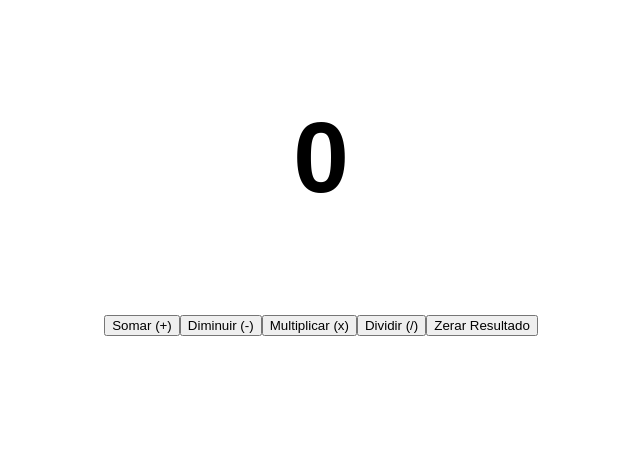
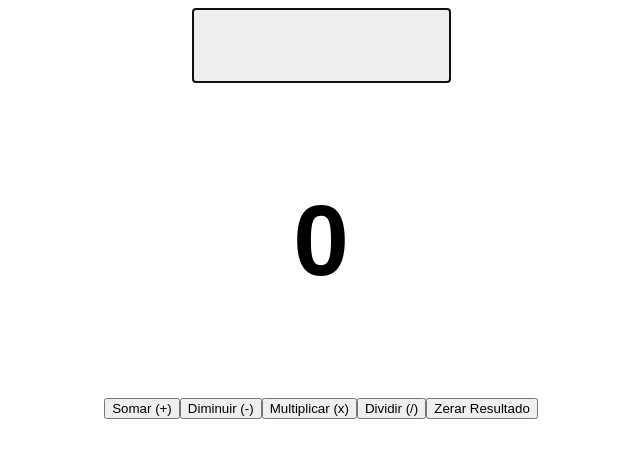
Before and after one commit to fernandomette/Contador_JSX_React_dois, a React (Create React App) app: page / in a window 1280 px wide. Shown: the top 458 px of the page, without its empty margins (319-959 px from the left). Built offline with nearby package versions, Linux system fonts and the light colour scheme.

Commit message:
Fim de funções básicas

```diff
--- a/src/components/Calculadora/index.css
+++ b/src/components/Calculadora/index.css
@@ -14,7 +14,6 @@ h3 {
   text-align: center;
 }
 
-
 ul li {
   background: #eee;
   font-size: 18px;
@@ -22,3 +21,12 @@ ul li {
   font-family: Arial, sans-serif;
   text-align: center;
 }
+
+#caixanumerodigitado{
+  background: #eee;
+  font-size: 60px;
+  text-align: center;
+  font-family: Arial, sans-serif;
+  text-align: center;
+  size: 5;
+}
--- a/src/components/Calculadora/index.jsx
+++ b/src/components/Calculadora/index.jsx
@@ -23,15 +23,20 @@ export default function Calculadora() {
   }
 
   function somar() {
-    var numeroDigitado = 0; //Valor da caixa digitado
+    var numeroDigitado = recebeZeroseVazio(parseFloat(document.getElementById("caixanumerodigitado").value));
 
     var valorResultadoanterior = resultado;
 
-    setResultado(resultado + numeroDigitado);
+    var pegaResultado = resultado + numeroDigitado;
+
+    setResultado(pegaResultado);
 
     listaulli.splice(0, listaulli.length);
 
-    listaulli.push(valorResultadoanterior, " + ", numeroDigitado, " = ", resultado);
+    listaulli.push(valorResultadoanterior, " + ", numeroDigitado, " = ", pegaResultado);
+
+    document.getElementById("caixanumerodigitado").value = "";
+    document.getElementById('caixanumerodigitado').focus();
 
     document
       .getElementById("listahistorico")
@@ -39,15 +44,20 @@ export default function Calculadora() {
   }
 
   function diminuir() {
-    var numeroDigitado = 0;
+    var numeroDigitado = recebeZeroseVazio(parseFloat(document.getElementById("caixanumerodigitado").value));
 
     var valorResultadoanterior = resultado;
 
-    setResultado(resultado - numeroDigitado);
+    var pegaResultado = resultado - numeroDigitado;
+
+    setResultado(pegaResultado);
 
     listaulli.splice(0, listaulli.length);
 
-    listaulli.push(valorResultadoanterior, " - ", numeroDigitado, " = ", resultado);
+    listaulli.push(valorResultadoanterior, " - ", numeroDigitado, " = ", pegaResultado);
+
+    document.getElementById("caixanumerodigitado").value = "";
+    document.getElementById('caixanumerodigitado').focus();
 
     document
       .getElementById("listahistorico")
@@ -55,15 +65,20 @@ export default function Calculadora() {
   }
 
   function multiplicar() {
-    var numeroDigitado = 0;
+    var numeroDigitado = recebeZeroseVazio(parseFloat(document.getElementById("caixanumerodigitado").value));
 
     var valorResultadoanterior = resultado;
 
-    setResultado(resultado * numeroDigitado);
+    var pegaResultado = resultado * numeroDigitado;
+
+    setResultado(pegaResultado);
 
     listaulli.splice(0, listaulli.length);
 
-    listaulli.push(valorResultadoanterior, " x ", numeroDigitado, " = ", resultado);
+    listaulli.push(valorResultadoanterior, " x ", numeroDigitado, " = ", pegaResultado);
+
+    document.getElementById("caixanumerodigitado").value = "";
+    document.getElementById('caixanumerodigitado').focus();
 
     document
       .getElementById("listahistorico")
@@ -71,7 +86,7 @@ export default function Calculadora() {
   }
 
   function dividir() {
-    var numeroDigitado = 0;
+    var numeroDigitado = recebeZeroseVazio(parseFloat(document.getElementById("caixanumerodigitado").value));
 
     var valorResultadoanterior = resultado;
 
@@ -82,17 +97,26 @@ export default function Calculadora() {
 
       listaulli.splice(0, listaulli.length);
 
-      listaulli.push(valorResultadoanterior, " / ", numeroDigitado, " = ", resultado);
+      listaulli.push(valorResultadoanterior, " / ", numeroDigitado, " = ", numeroDigitado);
+
+      document.getElementById("caixanumerodigitado").value = "";
+      document.getElementById('caixanumerodigitado').focus();
 
       document
         .getElementById("listahistorico")
         .appendChild(CriaUlLI(listadehistorico[0]));
     } else {
-      setResultado(resultado / numeroDigitado);
+
+      var pegaResultado = resultado / numeroDigitado;
+
+      setResultado(pegaResultado);
 
       listaulli.splice(0, listaulli.length);
 
-      listaulli.push(valorResultadoanterior, " / ", numeroDigitado, " = ", resultado);
+      listaulli.push(valorResultadoanterior, " / ", numeroDigitado, " = ", pegaResultado);
+
+      document.getElementById("caixanumerodigitado").value = "";
+      document.getElementById('caixanumerodigitado').focus();
 
       document
         .getElementById("listahistorico")
@@ -102,28 +126,24 @@ export default function Calculadora() {
 
   function zerarresultado() {
     setResultado(0);
+    document.getElementById("caixanumerodigitado").value = "";
+    document.getElementById('caixanumerodigitado').focus();
   }
 
-  /**
+  function recebeZeroseVazio(valorCaixadeTexto) {
 
-    <div>
-      <button onClick={somar}>Somar(+)</button>
-      <button onClick={diminuir}>Diminuir(-)</button>
-      <button onClick={multiplicar}>Multiplicar(x)</button>
-      <button onClick={dividir}>Dividir(/)</button>
+    if (isNaN(valorCaixadeTexto)) {
+      valorCaixadeTexto = 0;
+    }else{
+      valorCaixadeTexto = valorCaixadeTexto;
+    }
 
-      <h3>{resultado}</h3>
-
-      <button onClick={zerarresultado}>Zerar Resultado</button>
-      <br> </br>
-
-      <div id="listahistorico"></div>
-    </div>
-  </div>
-*/
+    return valorCaixadeTexto
+  }
 
   return (
     <div className="calculadora">
+        <input id="caixanumerodigitado" name="caixanumerodigitado" size="5" autofocus = "autofocus"/>
         <h3>{resultado}</h3>
         <button onClick={somar}>Somar (+)</button>
         <button onClick={diminuir}>Diminuir (-)</button>
--- a/src/index.css
+++ b/src/index.css
@@ -1,13 +1,48 @@
 body {
-  margin: 0;
-  font-family: -apple-system, BlinkMacSystemFont, 'Segoe UI', 'Roboto', 'Oxygen',
-    'Ubuntu', 'Cantarell', 'Fira Sans', 'Droid Sans', 'Helvetica Neue',
-    sans-serif;
-  -webkit-font-smoothing: antialiased;
-  -moz-osx-font-smoothing: grayscale;
+  text-align: center;
+  font-family: arial, sans-serif;
 }
 
 code {
   font-family: source-code-pro, Menlo, Monaco, Consolas, 'Courier New',
     monospace;
 }
+
+.calculadora {
+  justify-content: center;
+}
+
+h3 {
+  font-size: 100px;
+  text-align: center;
+  font-family: Arial, sans-serif;
+  text-align: center;
+}
+
+ul li {
+  background: #eee;
+  font-size: 18px;
+  text-align: center;
+  font-family: Arial, sans-serif;
+  text-align: center;
+}
+
+#caixanumerodigitado{
+  background: #eee;
+  font-size: 60px;
+  text-align: center;
+  font-family: Arial, sans-serif;
+  text-align: center;
+  size: 5;
+}
+
+.contador {
+  display: flex;
+  flex-direction: column;
+  justify-content: center;
+  align-items: center;
+  background-color: #888;
+  height: 200px;
+  width: 200px;
+  font-size: 5em;
+}
--- a/src/index.js
+++ b/src/index.js
@@ -6,8 +6,8 @@ import Contador from './components/contador';
 import Calculadora from './components/Calculadora';
 
 ReactDOM.render(
-  <div>
-    <Calculadora />
-  </div>,
+    <div>
+      <Calculadora />
+    </div>,
   document.getElementById('root')
 );
```
Lines whose indentation alone changed are shown as unchanged.
